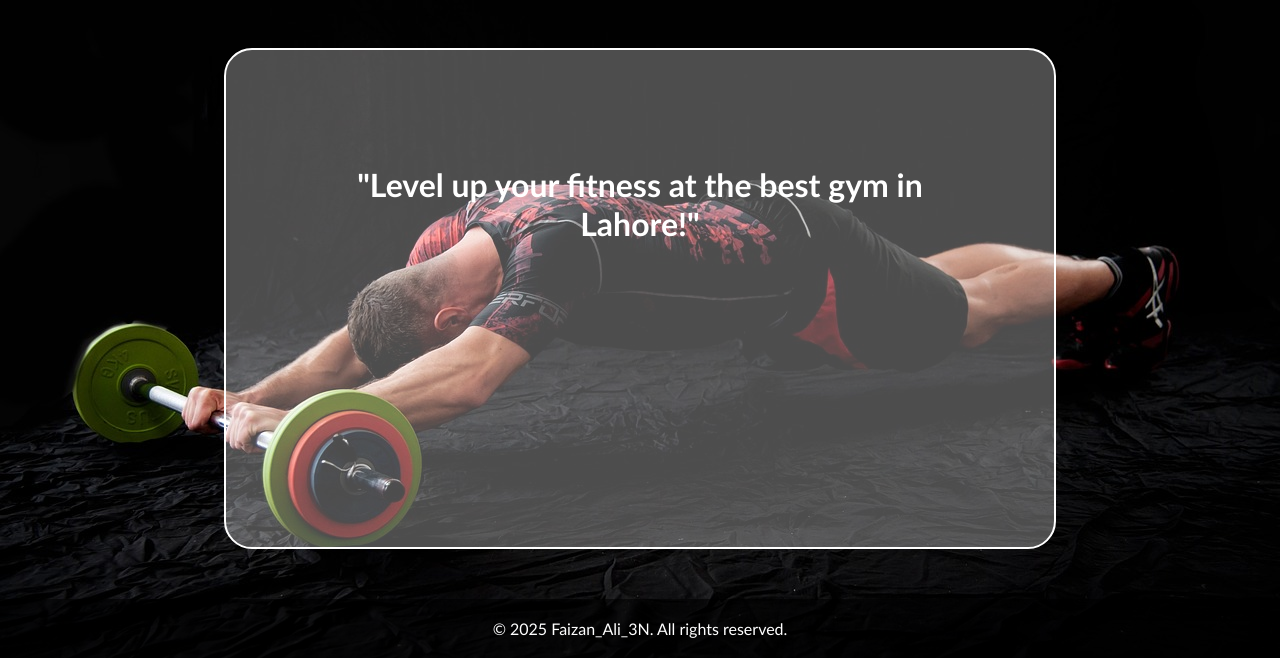
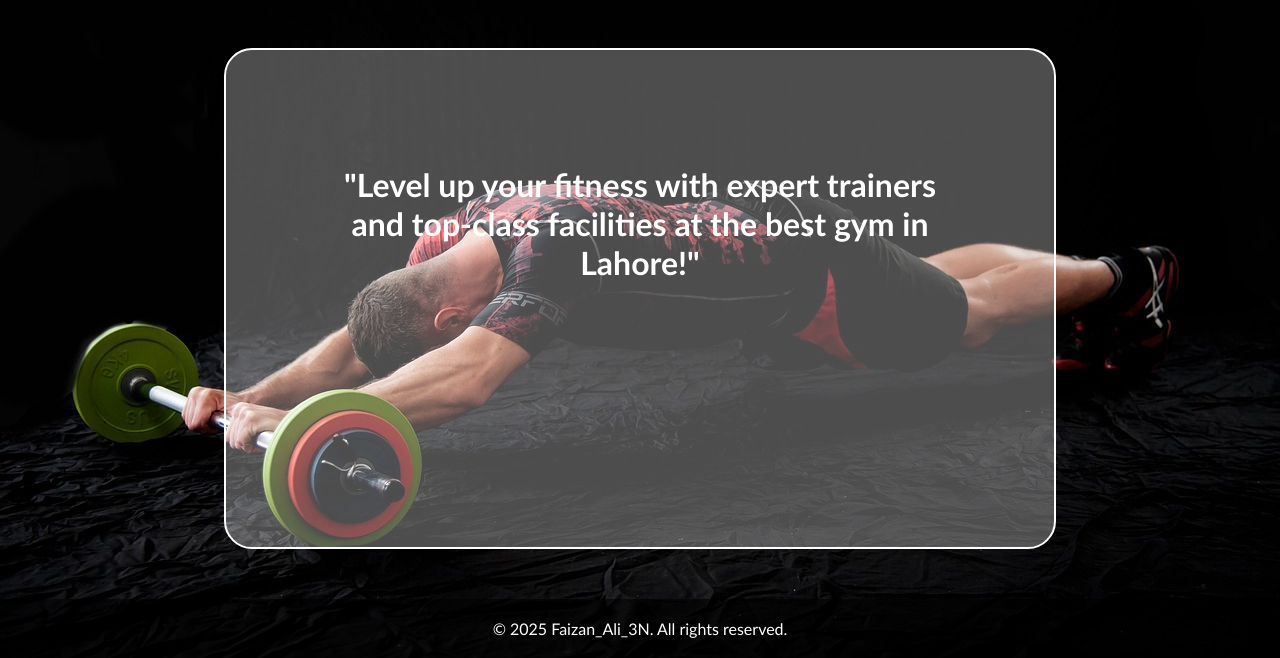
Before and after one commit to Faizan3N/Fitness-Web, a plain HTML site: page index.html in a window 1280 px wide. Shown: the part 142-800 px from the top of the page. Drawn offline with Linux system fonts and the light colour scheme.

Commit message:
Updated Content

```diff
--- a/index.html
+++ b/index.html
@@ -27,7 +27,7 @@
   </header>
 
   <div class="container" id="home">
-    <h1>"Level up your fitness at the best gym in Lahore!"</h1>
+    <h1>"Level up your fitness with expert trainers and top-class facilities at the best gym in Lahore!"</h1>
   </div>
 
 
```
